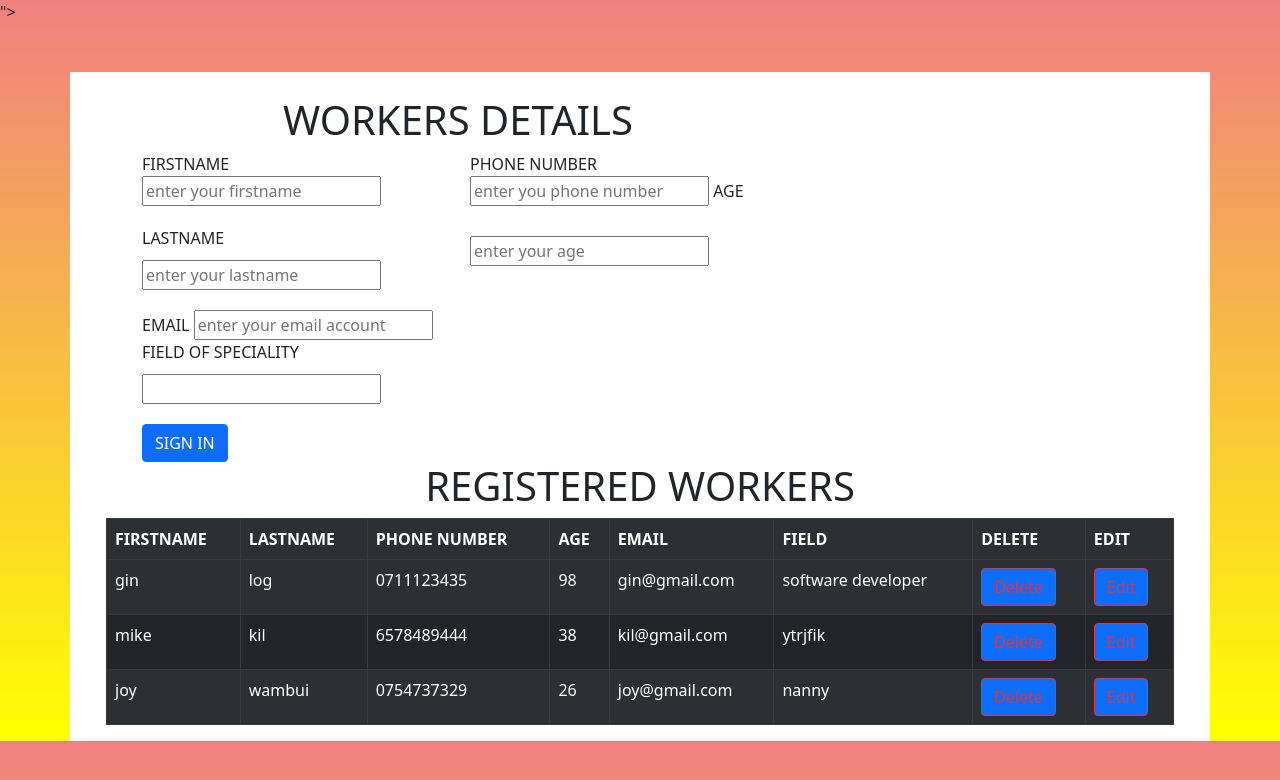
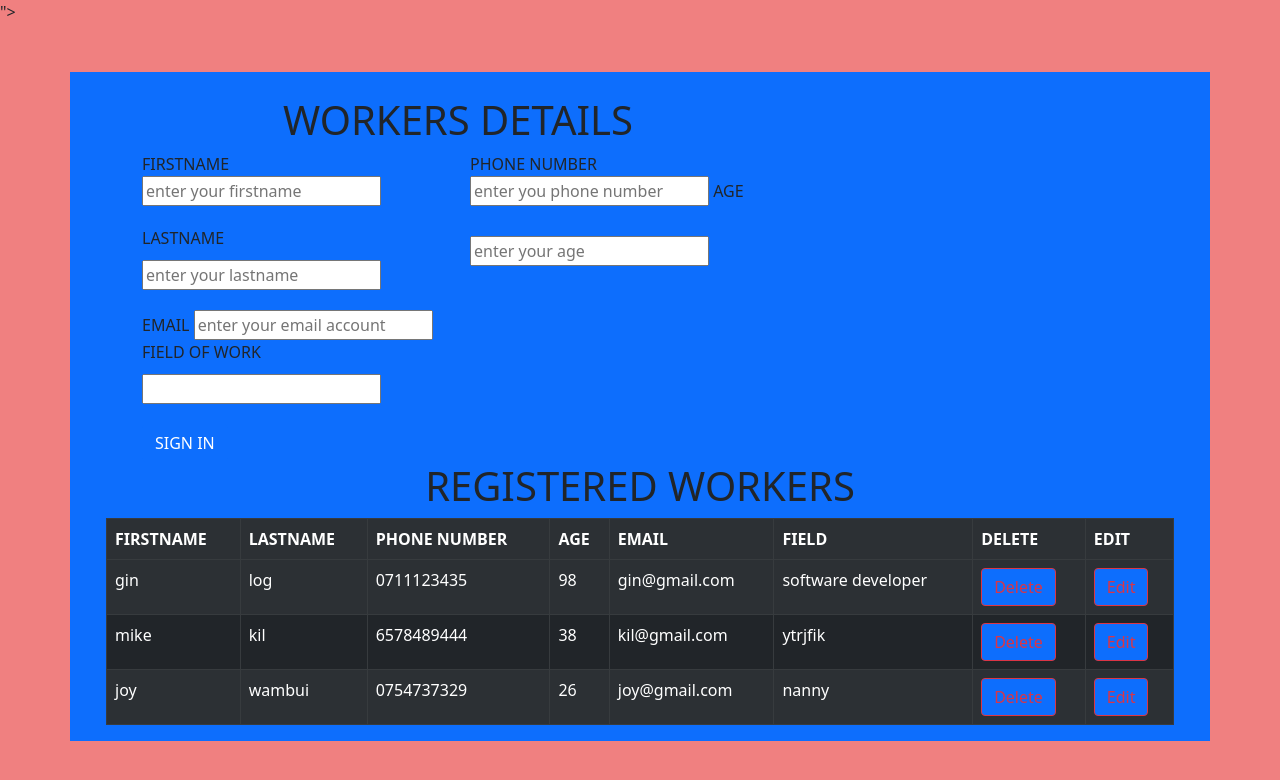
Before and after one commit to Perpetual254/work, a Django app: page /dashboard/ in a window 1280 px wide. Shown: the top 780 px of the page. Run offline with Django 5.2, Linux system fonts and the light colour scheme; data comes from the database, SQL or seed files in the repository.

Commit message:
Update dashboard.html

```diff
--- a/registration/templates/dashboard.html
+++ b/registration/templates/dashboard.html
@@ -7,9 +7,9 @@
 
 
 </head>
-<body style="background-image:linear-gradient(To bottom,lightcoral,yellow);">
+<body style="background-image:linear-gradient(To right,lightcoral,lightcoral);">
 
-<div class="container bg-white row mt-5 mx-auto pt-4">
+<div class="container bg-primary row mt-5 mx-auto pt-4">
   <div class="col-md-8">
      <form  method="POST" action="/addworker" class="container-fluid row mx-auto">
          {% csrf_token  %}
@@ -38,7 +38,7 @@
               <label>EMAIL</label>
               <input type="text" name="email" placeholder="enter your email account" style="margin-top: 10px">
 
-              <label>FIELD OF SPECIALITY</label>
+              <label>FIELD OF WORK</label>
               <input type="text"  name="field" style="margin-top: 10px">
          </div>
 
```
